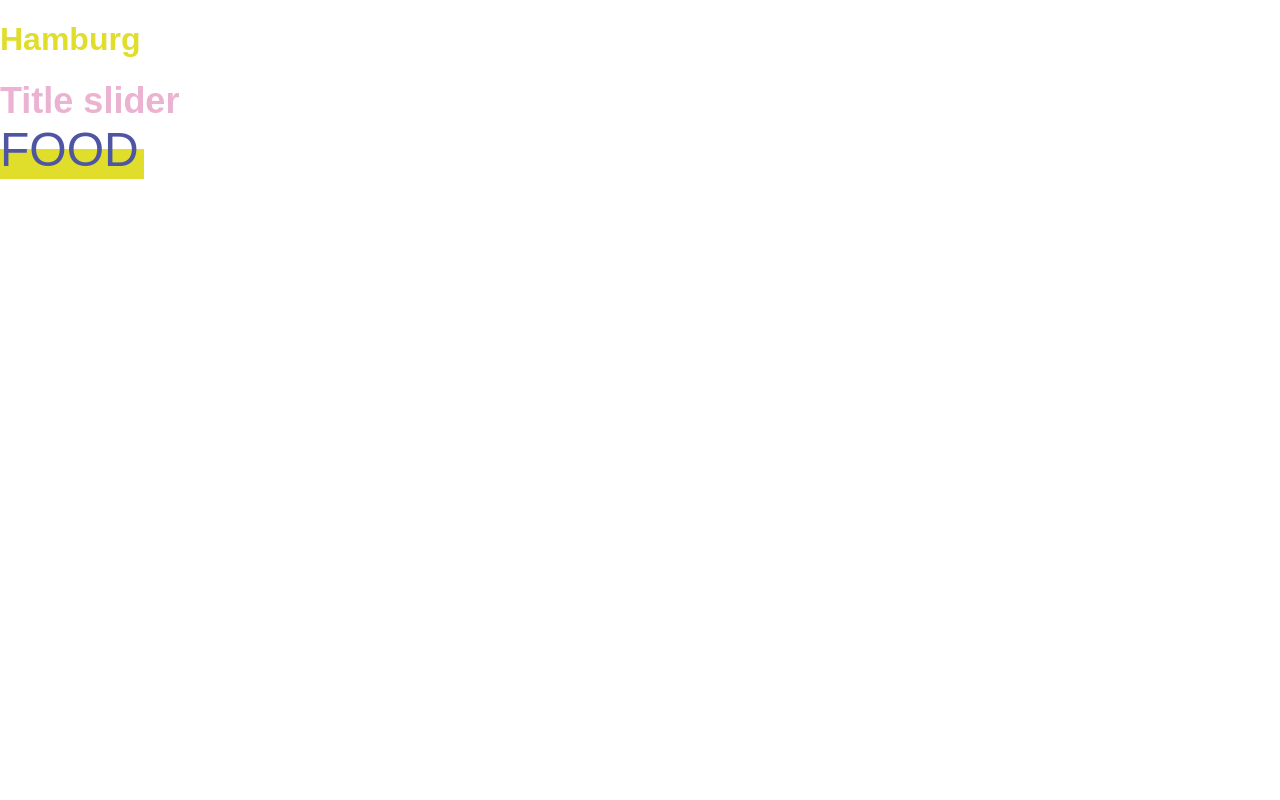
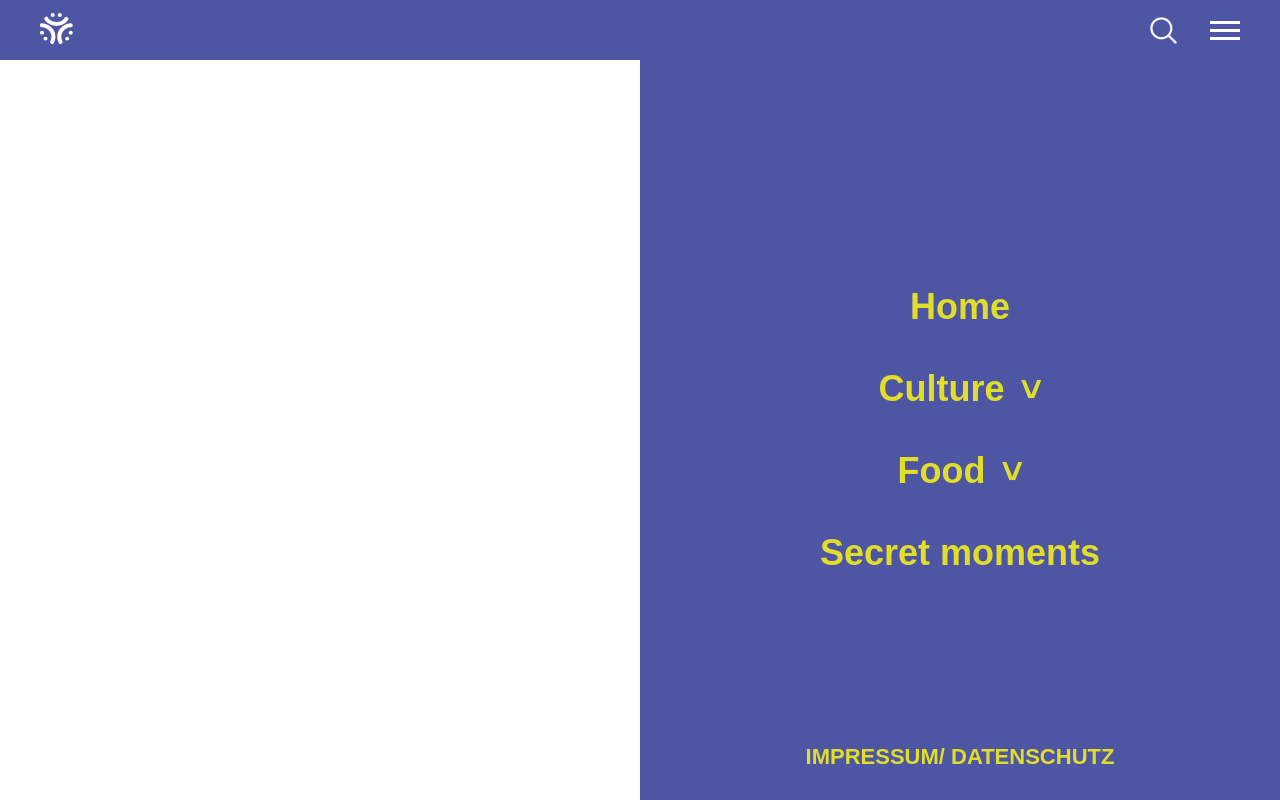
Before and after one commit to kestenbaum/Hamburg, a website: page index.html in a window 1280 px wide. Drawn offline with nearby package versions, Linux system fonts and the light colour scheme; files that its build step writes are made by us from their sources.

Commit message:
create: header & header-menu

```diff
--- a/index.html
+++ b/index.html
@@ -11,10 +11,59 @@
     <title>Hamburg</title>
   </head>
   <body>
-    <h1 class="title-main">Hamburg</h1>
-    <h2 class="title-slider">Title slider</h2>
-    <section>
-      <h2 class="title-sections">FOOD</h2>
-    </section>
+    <header class="header">
+      <div class="container">
+        <div class="header__inner">
+          <a href="javascript:void(0)">
+            <img class="header__logo header__icon" src="./src/assets/logo.svg" alt="header-logo" />
+          </a>
+          <nav class="header__nav">
+            <img
+              class="header__search header__icon"
+              src="src/assets/search-logo.png"
+              alt="search-logo"
+            />
+            <button class="burger" aria-label="Open menu">
+              <span class="burger__line"></span>
+            </button>
+            <ul class="header__menu">
+              <li class="header__menu-item">
+                <a class="header__menu-link" href="">Home</a>
+              </li>
+              <li class="header__menu-item header__menu-item--dropdown">
+                <input type="checkbox" id="culture-toggle" class="dropdown-toggle" />
+                <label for="culture-toggle" class="header__menu-link">
+                  Culture
+                  <span class="arrow"></span>
+                </label>
+                <ul class="header__submenu">
+                  <li class="header__menu-item">
+                    <a class="header__menu-sublink" href="#">Kino</a>
+                  </li>
+                </ul>
+              </li>
+              <li class="header__menu-item header__menu-item--dropdown">
+                <input type="checkbox" id="food-toggle" class="dropdown-toggle" />
+                <label for="food-toggle" class="header__menu-link">
+                  Food
+                  <span class="arrow"></span>
+                </label>
+                <ul class="header__submenu">
+                  <li class="header__menu-item">
+                    <a class="header__menu-sublink" href="#">Pizza</a>
+                  </li>
+                </ul>
+              </li>
+              <li class="header__menu-item">
+                <a class="header__menu-link" href="">Secret moments</a>
+              </li>
+              <li class="header__menu-item header__menu-item--daten">
+                <a class="header__menu-link" href="">IMPRESSUM/ DATENSCHUTZ</a>
+              </li>
+            </ul>
+          </nav>
+        </div>
+      </div>
+    </header>
   </body>
 </html>
--- a/src/scss/abstracts/_mixins.scss
+++ b/src/scss/abstracts/_mixins.scss
@@ -38,5 +38,17 @@
 
 @mixin border-main {
   border-radius: 30px;
-  border: 8px solid #4E55A2;
+  border: 8px solid #4e55a2;
 }
+
+@mixin flex-space-between {
+  display: flex;
+  justify-content: space-between;
+  align-items: center;
+}
+
+@mixin flex-center {
+  display: flex;
+  justify-content: center;
+  align-items: center;
+}
--- a/src/scss/base/_reset.scss
+++ b/src/scss/base/_reset.scss
@@ -1,55 +1,18 @@
-html {
-  line-height: 1.15;
-  -webkit-text-size-adjust: 100%;
-}
-
-body {
+* {
+  box-sizing: border-box;
   margin: 0;
-}
-
-main {
-  display: block;
-}
-
-h1 {
-  font-size: 2em;
-  margin: 0.67em 0;
-}
-
-hr {
-  box-sizing: content-box;
-  height: 0;
-  overflow: visible;
-}
-
-button,
-input,
-optgroup,
-select,
-textarea {
-  font: inherit;
-  margin: 0;
+  padding: 0;
 }
 
 button {
   text-transform: none;
 }
 
-button,
-[type='button'],
-[type='reset'],
-[type='submit'] {
-  -webkit-appearance: button;
+li,
+ol {
+  list-style: none;
 }
 
-img {
-  border-style: none;
+a {
+  text-decoration: none;
 }
-
-*,
-*::before,
-*::after {
-  margin: 0;
-  padding: 0;
-  box-sizing: border-box;
-}
--- /dev/null
+++ b/src/scss/layout/_container.scss
@@ -0,0 +1,7 @@
+$container-max-width: 1200px;
+$container-padding: 16px;
+
+.container {
+  width: min(100% - (#{$container-padding} * 2), $container-max-width);
+  margin-inline: auto;
+}
--- a/src/scss/layout/_header.scss
+++ b/src/scss/layout/_header.scss
@@ -0,0 +1,173 @@
+@use '../abstracts/mixins';
+@use '../abstracts/variables' as *;
+
+.header {
+  position: sticky;
+  top: 0;
+  left: 0;
+  width: 100%;
+  background-color: $color-primary;
+}
+
+.header__inner {
+  @include mixins.flex-space-between;
+  height: 60px;
+}
+
+.header__icon {
+  height: 33px;
+  width: 33px;
+  cursor: pointer;
+}
+
+.header__nav {
+  @include mixins.flex-center();
+  gap: 30px;
+}
+
+.burger {
+  width: 30px;
+  height: 22px;
+  border: none;
+  background: transparent;
+  cursor: pointer;
+
+  display: flex;
+  align-items: center;
+}
+
+.burger__line {
+  width: 100%;
+  height: 3px;
+  background-color: #fff;
+  position: relative;
+  transition: 0.3s ease;
+
+  &::before,
+  &::after {
+    content: '';
+    position: absolute;
+    width: 100%;
+    height: 3px;
+    background-color: #fff;
+    transition: 0.3s ease;
+    left: 0;
+  }
+
+  &::before {
+    top: -8px;
+  }
+
+  &::after {
+    top: 8px;
+  }
+}
+
+.burger.active .burger__line {
+  background-color: transparent;
+}
+
+.burger.active .burger__line::before {
+  top: 0;
+  transform: rotate(45deg);
+}
+
+.burger.active .burger__line::after {
+  top: 0;
+  transform: rotate(-45deg);
+}
+
+.header__menu {
+  @include mixins.flex-center();
+  flex-direction: column;
+  gap: 40px;
+  padding: 0 26px;
+  position: absolute;
+  top: 60px;
+  right: 0;
+  height: calc(100vh - 60px);
+  width: 50%;
+  background-color: $color-primary;
+
+  @media (max-width: 820px) {
+    width: 75%;
+  }
+
+  @media (max-width: 360px) {
+    width: 100%;
+  }
+}
+
+.header__menu-item--daten {
+  position: absolute;
+  width: 50%;
+  bottom: 30px;
+  text-align: center;
+
+  a {
+    font-size: 22px;
+    max-width: 360px;
+
+    @media (max-width: 420px) {
+      max-width: 160px;
+      font-size: 18px;
+      overflow-wrap: anywhere;
+    }
+  }
+}
+
+.header__menu-link {
+  @include mixins.font-main();
+  font-size: $font-size-title-slider;
+  font-weight: bold;
+  color: $color-secondary;
+
+  @media (max-width: 820px) {
+    font-size: 24px;
+  }
+
+  @media (max-width: 360px) {
+    font-size: 20px;
+  }
+}
+
+.header__menu-sublink {
+  @include mixins.font-main();
+  font-size: $font-size-title-slider;
+  font-weight: bold;
+  color: $color-tertiary;
+
+  @media (max-width: 820px) {
+    font-size: 24px;
+  }
+
+  @media (max-width: 360px) {
+    font-size: 20px;
+  }
+}
+
+.dropdown-toggle {
+  display: none;
+}
+
+.header__submenu {
+  max-height: 0;
+  overflow: hidden;
+  transition: max-height 0.3s ease;
+}
+
+.dropdown-toggle:checked ~ .header__submenu {
+  max-height: 500px;
+}
+
+.arrow::after {
+  content: '>';
+  transform: rotate(90deg);
+  display: inline-block;
+  margin-left: 6px;
+  transition: transform 0.3s ease;
+}
+
+.dropdown-toggle:checked + .header__menu-link .arrow::after {
+  transform: rotate(0deg);
+}
--- a/src/scss/main.scss
+++ b/src/scss/main.scss
@@ -7,6 +7,7 @@
 
 @use 'layout/header';
 @use 'layout/footer';
+@use 'layout/container';
 
 @use 'components/buttons';
 @use 'components/titles';
```
Also changed, not shown: src/assets/logo.svg (added), src/assets/search-logo.png (added).
